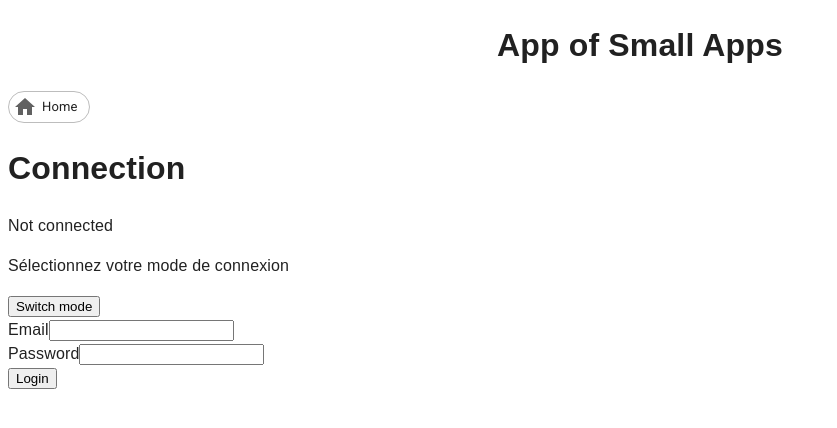
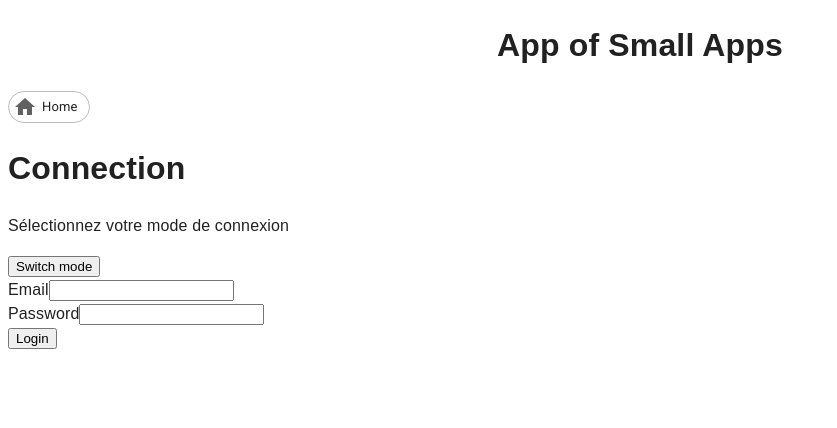
Before and after one commit to AlexCFs/React-activ, a React (Create React App) app: page /Connection in a window 1280 px wide. Shown: the top 428 px of the page, without its empty margins (0-837 px from the left). Built offline with nearby package versions, Linux system fonts and the light colour scheme.

Commit message:
maj connection

```diff
--- a/src/Connection.js
+++ b/src/Connection.js
@@ -66,8 +66,6 @@ class Connection extends React.Component {
       <div className="main">
         <h1>Connection</h1>
 
-        {connected ? "Connected" : "Not connected"}
-
         {!connected && (
           <>
             <div className="connectionSelection">
```
